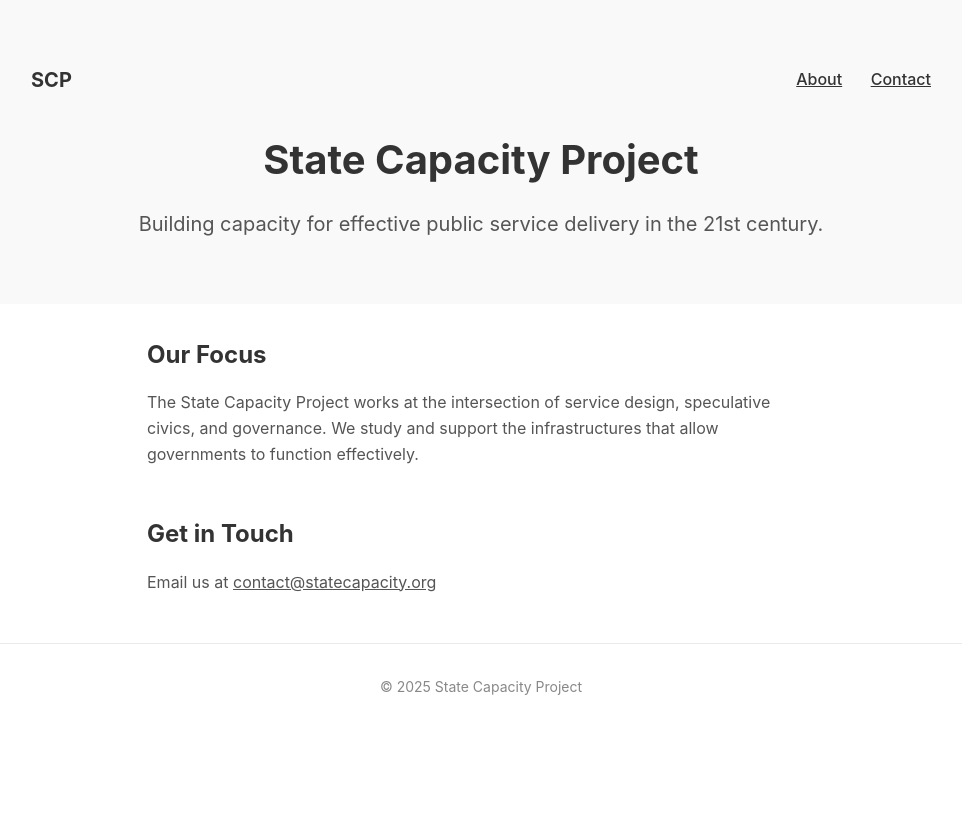
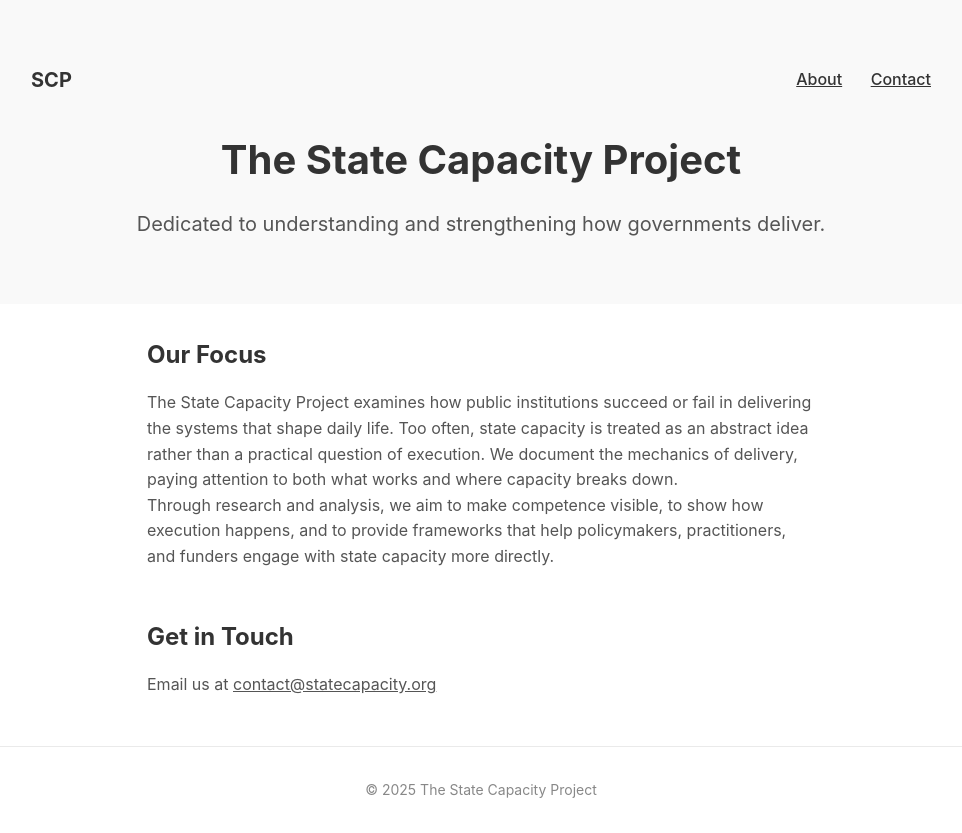
Before and after one commit to Digital-Corps-PDX/statecapacity, a plain HTML site: page index.html in a window 1280 px wide. Shown: the whole page, without its empty margins (159-1121 px from the left). Before the commit the page ends 800 px from the top, so only its background shows below. Drawn offline with Linux system fonts and the light colour scheme.

Commit message:
Update index.html

```diff
--- a/index.html
+++ b/index.html
@@ -3,8 +3,8 @@
 <head>
   <meta charset="UTF-8" />
   <meta name="viewport" content="width=device-width, initial-scale=1.0" />
-  <title>State Capacity Project</title>
-  <meta name="description" content="The State Capacity Project explores public service delivery, governance, and design for resilient institutions." />
+  <title>The State Capacity Project</title>
+  <meta name="description" content="The State Capacity Project is dedicated to understanding and strengthening how governments deliver. We study the mechanics of public service delivery, documenting what works and what fails." />
   <link rel="stylesheet" href="styles.css" />
 </head>
 <body>
@@ -17,15 +17,23 @@
       </div>
     </nav>
     <div class="hero">
-      <h1>State Capacity Project</h1>
-      <p>Building capacity for effective public service delivery in the 21st century.</p>
+      <h1>The State Capacity Project</h1>
+      <p>Dedicated to understanding and strengthening how governments deliver.</p>
     </div>
   </header>
 
   <main class="main">
     <section class="section">
       <h2>Our Focus</h2>
-      <p>The State Capacity Project works at the intersection of service design, speculative civics, and governance. We study and support the infrastructures that allow governments to function effectively.</p>
+      <p>
+        The State Capacity Project examines how public institutions succeed or fail in delivering the systems that shape daily life.
+        Too often, state capacity is treated as an abstract idea rather than a practical question of execution.
+        We document the mechanics of delivery, paying attention to both what works and where capacity breaks down.
+      </p>
+      <p>
+        Through research and analysis, we aim to make competence visible, to show how execution happens,
+        and to provide frameworks that help policymakers, practitioners, and funders engage with state capacity more directly.
+      </p>
     </section>
 
     <section id="contact" class="section">
@@ -35,7 +43,7 @@
   </main>
 
   <footer class="footer">
-    <p>© 2025 State Capacity Project</p>
+    <p>© 2025 The State Capacity Project</p>
   </footer>
 </body>
 </html>
```
